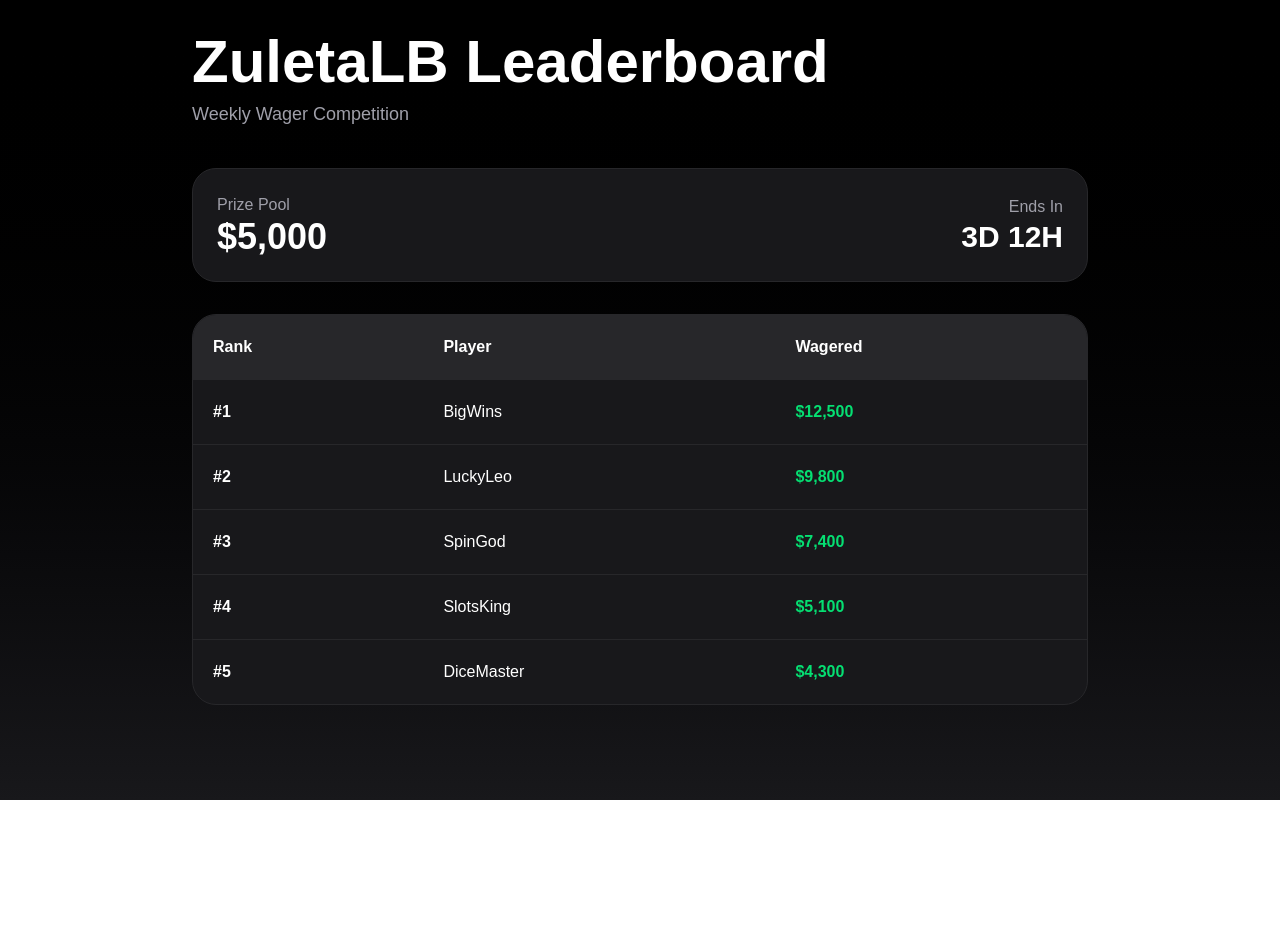
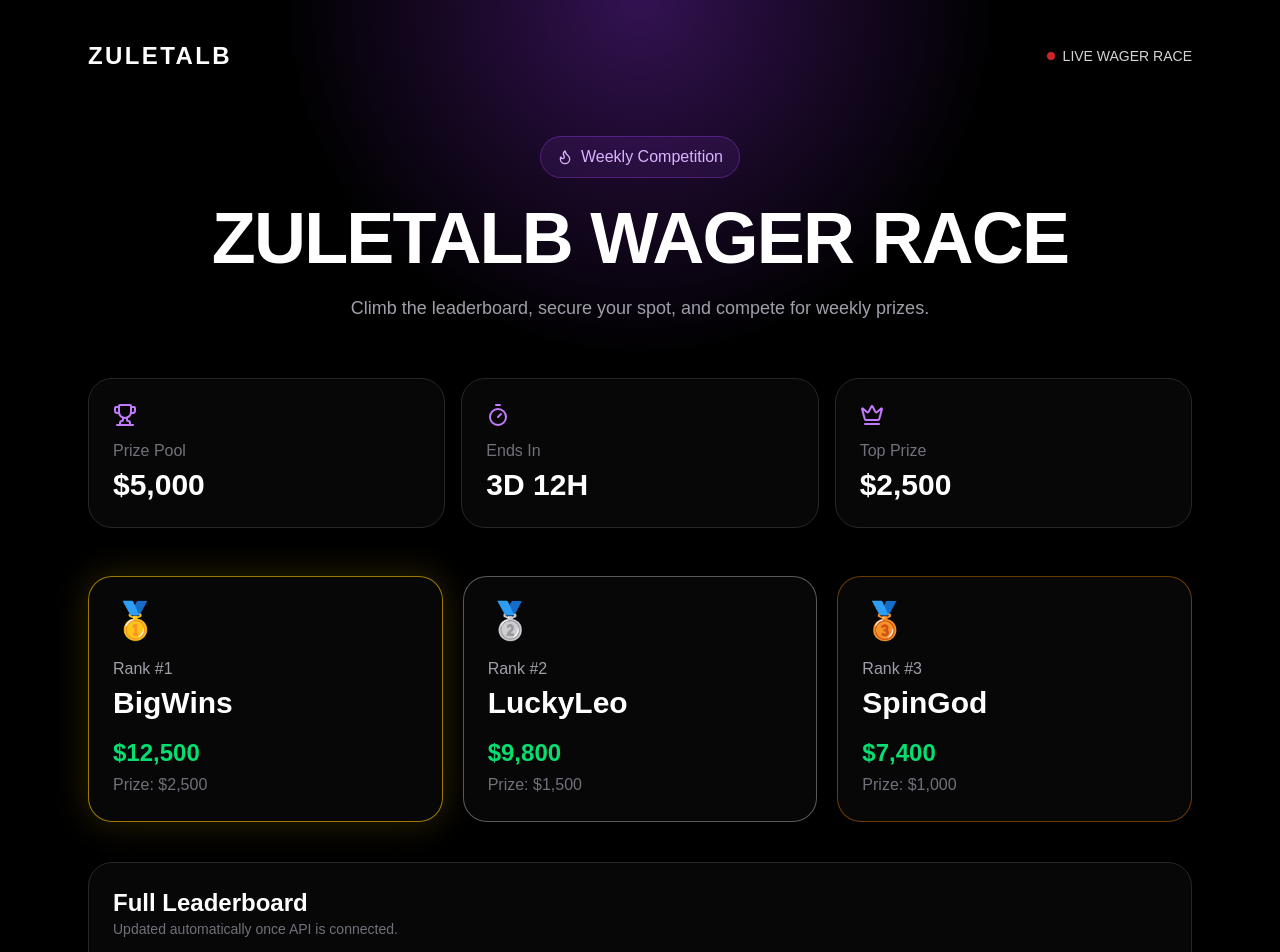
Before and after one commit to zuletalb-ship-it/leaderboard-site, a Next.js app: page / in a window 1280 px wide. Shown: the top 952 px of the page. Before the commit the page ends 800 px from the top, so only its background shows below. Built offline with nearby package versions, Linux system fonts and the light colour scheme.

Commit message:
update leaderboard design

```diff
--- a/app/page.tsx
+++ b/app/page.tsx
@@ -1,74 +1,140 @@
+"use client";
+
+import { motion } from "framer-motion";
+import { Crown, Trophy, Timer, Flame } from "lucide-react";
+
 export default function Home() {
   const players = [
-    { rank: 1, name: "BigWins", wagered: "$12,500" },
-    { rank: 2, name: "LuckyLeo", wagered: "$9,800" },
-    { rank: 3, name: "SpinGod", wagered: "$7,400" },
-    { rank: 4, name: "SlotsKing", wagered: "$5,100" },
-    { rank: 5, name: "DiceMaster", wagered: "$4,300" },
+    { rank: 1, name: "BigWins", wagered: 12500, prize: "$2,500" },
+    { rank: 2, name: "LuckyLeo", wagered: 9800, prize: "$1,500" },
+    { rank: 3, name: "SpinGod", wagered: 7400, prize: "$1,000" },
+    { rank: 4, name: "SlotsKing", wagered: 5100, prize: "-" },
+    { rank: 5, name: "DiceMaster", wagered: 4300, prize: "-" },
+    { rank: 6, name: "RTPHunter", wagered: 3900, prize: "-" },
   ];
 
+  const topThree = players.slice(0, 3);
+  const rest = players.slice(3);
+
   return (
-    <main className="min-h-screen bg-gradient-to-b from-black to-zinc-900 text-white p-8">
-      <div className="max-w-4xl mx-auto">
+    <main className="min-h-screen bg-black text-white overflow-hidden">
+      <div className="absolute inset-0 bg-[radial-gradient(circle_at_top,_rgba(147,51,234,0.35),_transparent_35%)]" />
 
-        <div className="mb-10">
-          <h1 className="text-6xl font-bold mb-2">
-            ZuletaLB Leaderboard
+      <section className="relative max-w-6xl mx-auto px-6 py-10">
+        <nav className="flex items-center justify-between mb-16">
+          <div className="text-2xl font-black tracking-widest">ZULETALB</div>
+          <div className="flex items-center gap-2 text-sm text-zinc-300">
+            <span className="h-2 w-2 rounded-full bg-red-500 animate-pulse" />
+            LIVE WAGER RACE
+          </div>
+        </nav>
+
+        <motion.div
+          initial={{ opacity: 0, y: 25 }}
+          animate={{ opacity: 1, y: 0 }}
+          className="text-center mb-14"
+        >
+          <div className="inline-flex items-center gap-2 bg-purple-500/10 border border-purple-500/30 rounded-full px-4 py-2 text-purple-300 mb-6">
+            <Flame size={16} />
+            Weekly Competition
+          </div>
+
+          <h1 className="text-5xl md:text-7xl font-black tracking-tight mb-5">
+            ZULETALB WAGER RACE
           </h1>
 
-          <p className="text-zinc-400 text-lg">
-            Weekly Wager Competition
+          <p className="text-zinc-400 text-lg max-w-2xl mx-auto">
+            Climb the leaderboard, secure your spot, and compete for weekly prizes.
           </p>
+        </motion.div>
+
+        <div className="grid md:grid-cols-3 gap-4 mb-12">
+          <StatCard icon={<Trophy />} label="Prize Pool" value="$5,000" />
+          <StatCard icon={<Timer />} label="Ends In" value="3D 12H" />
+          <StatCard icon={<Crown />} label="Top Prize" value="$2,500" />
         </div>
 
-        <div className="bg-zinc-900 border border-zinc-800 rounded-3xl p-6 mb-8">
-          <div className="flex justify-between items-center">
-            <div>
-              <p className="text-zinc-400">Prize Pool</p>
-              <h2 className="text-4xl font-bold">$5,000</h2>
-            </div>
-
-            <div className="text-right">
-              <p className="text-zinc-400">Ends In</p>
-              <h2 className="text-3xl font-bold">3D 12H</h2>
-            </div>
-          </div>
+        <div className="grid md:grid-cols-3 gap-5 mb-10">
+          {topThree.map((player) => (
+            <motion.div
+              key={player.rank}
+              whileHover={{ scale: 1.03 }}
+              className={`rounded-3xl border p-6 bg-zinc-950/80 backdrop-blur ${
+                player.rank === 1
+                  ? "border-yellow-400/60 shadow-[0_0_35px_rgba(250,204,21,0.18)]"
+                  : player.rank === 2
+                  ? "border-zinc-300/40"
+                  : "border-orange-400/40"
+              }`}
+            >
+              <div className="text-4xl mb-4">
+                {player.rank === 1 ? "🥇" : player.rank === 2 ? "🥈" : "🥉"}
+              </div>
+              <p className="text-zinc-400">Rank #{player.rank}</p>
+              <h2 className="text-3xl font-bold mt-1">{player.name}</h2>
+              <p className="text-green-400 text-2xl font-bold mt-4">
+                ${player.wagered.toLocaleString()}
+              </p>
+              <p className="text-zinc-500 mt-1">Prize: {player.prize}</p>
+            </motion.div>
+          ))}
         </div>
 
-        <div className="bg-zinc-900 border border-zinc-800 rounded-3xl overflow-hidden">
+        <div className="rounded-3xl border border-zinc-800 bg-zinc-950/80 overflow-hidden mb-10">
+          <div className="p-6 border-b border-zinc-800">
+            <h2 className="text-2xl font-bold">Full Leaderboard</h2>
+            <p className="text-zinc-500 text-sm">Updated automatically once API is connected.</p>
+          </div>
+
           <table className="w-full">
-            <thead className="bg-zinc-800">
+            <thead className="bg-zinc-900 text-zinc-400">
               <tr className="text-left">
                 <th className="p-5">Rank</th>
                 <th className="p-5">Player</th>
                 <th className="p-5">Wagered</th>
+                <th className="p-5">Prize</th>
               </tr>
             </thead>
 
             <tbody>
-              {players.map((player) => (
-                <tr
-                  key={player.rank}
-                  className="border-t border-zinc-800 hover:bg-zinc-800/50 transition"
-                >
-                  <td className="p-5 font-bold">
-                    #{player.rank}
+              {rest.map((player) => (
+                <tr key={player.rank} className="border-t border-zinc-800 hover:bg-purple-500/5">
+                  <td className="p-5 font-bold">#{player.rank}</td>
+                  <td className="p-5">{player.name}</td>
+                  <td className="p-5 text-green-400 font-semibold">
+                    ${player.wagered.toLocaleString()}
                   </td>
-
-                  <td className="p-5">
-                    {player.name}
-                  </td>
-
-                  <td className="p-5 text-green-400 font-semibold">
-                    {player.wagered}
-                  </td>
+                  <td className="p-5 text-zinc-400">{player.prize}</td>
                 </tr>
               ))}
             </tbody>
           </table>
         </div>
 
-      </div>
+        <div className="rounded-3xl border border-purple-500/30 bg-purple-500/10 p-6 text-center">
+          <p className="text-zinc-300">
+            18+ only. Please gamble responsibly. Terms and conditions apply.
+          </p>
+        </div>
+      </section>
     </main>
   );
 }
+
+function StatCard({
+  icon,
+  label,
+  value,
+}: {
+  icon: React.ReactNode;
+  label: string;
+  value: string;
+}) {
+  return (
+    <div className="rounded-3xl border border-zinc-800 bg-zinc-950/80 p-6 backdrop-blur">
+      <div className="text-purple-400 mb-3">{icon}</div>
+      <p className="text-zinc-500">{label}</p>
+      <h2 className="text-3xl font-black mt-1">{value}</h2>
+    </div>
+  );
+}
--- a/package.json
+++ b/package.json
@@ -9,6 +9,8 @@
     "lint": "eslint"
   },
   "dependencies": {
+    "framer-motion": "^12.38.0",
+    "lucide-react": "^1.16.0",
     "next": "16.2.6",
     "react": "19.2.4",
     "react-dom": "19.2.4"
```
Also changed, not shown: 1 other file (tests, documents, lock files or other folders).
